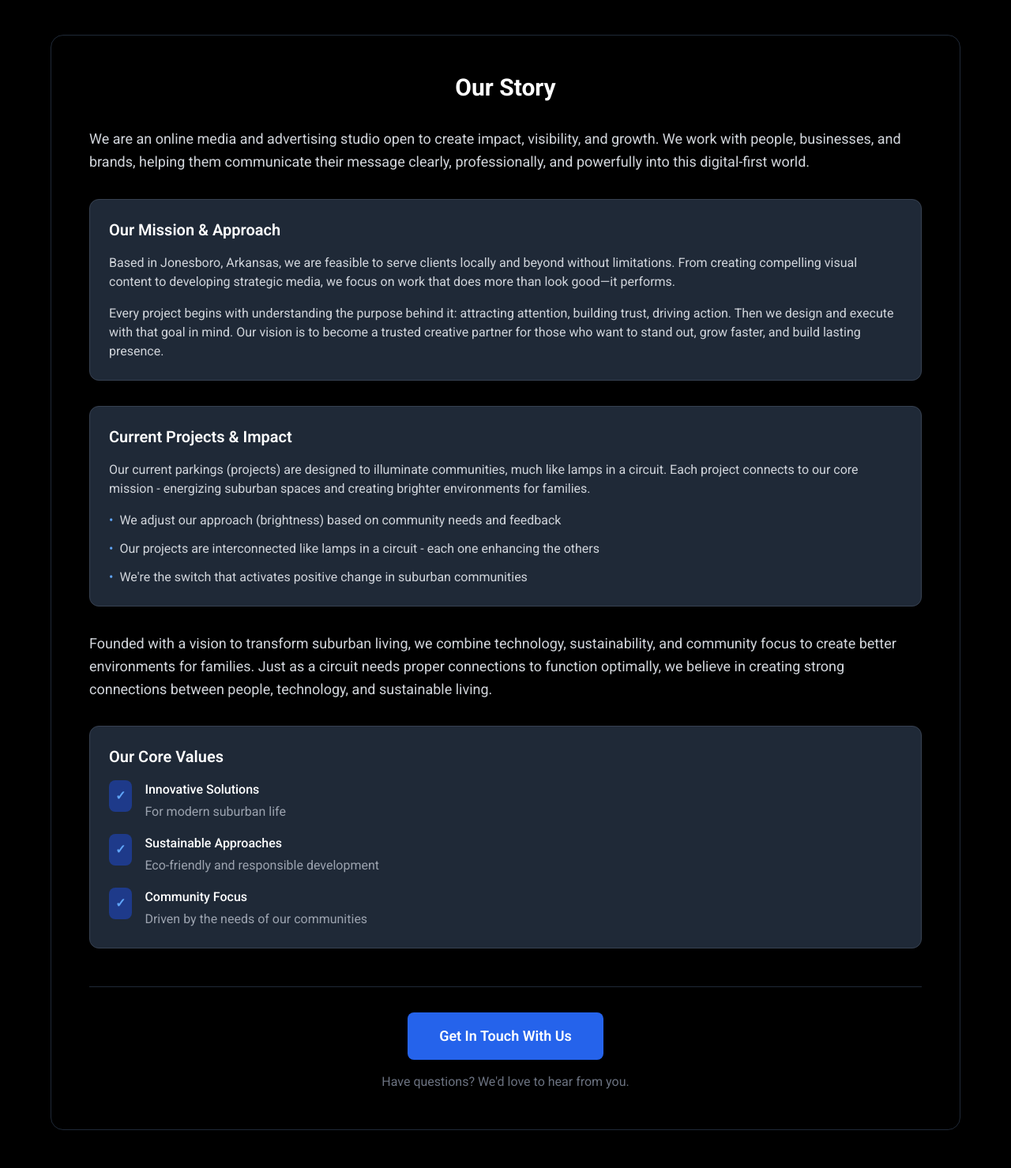
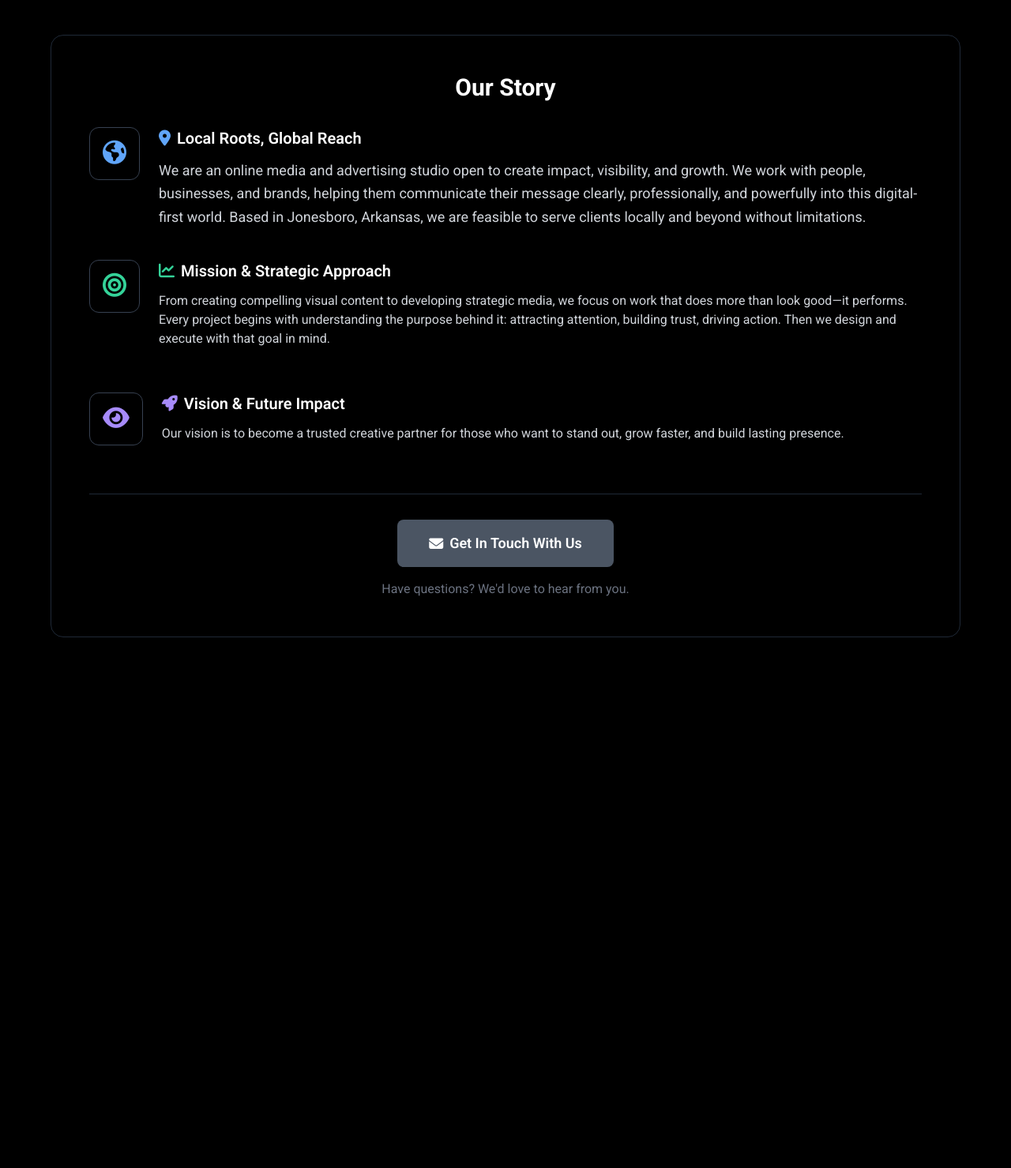
Before and after one commit to supersuburban08/WebStudio, a Django app: page /about/ in a window 1280 px wide. Shown: the part 883-2362 px from the top of the page at 79% size. After the commit the page ends 1690 px from the top, so only its background shows below. Run offline with Django 5.2, Linux system fonts and the light colour scheme; parts of the project's set-up code (start-up, migrations or seed data) failed here and were passed over; some web fonts are replaced.

Commit message:
Refactor about.html, index.html, and work.html for improved structure and content clarity

```diff
--- a/website/templates/website/about.html
+++ b/website/templates/website/about.html
@@ -1,4 +1,3 @@
-{# website/templates/website/about.html #}
 {% extends "website/base.html" %}
 {% load static %}
 
@@ -17,11 +16,10 @@
         </p>
       </div>
       <div class="rounded-2xl shadow-2xl overflow-hidden border border-gray-800">
-        <!-- Use the static about.jpg image -->
         <img src="{% static 'images/about.jpg' %}" alt="About Super Suburban"
           class="w-full h-auto object-cover max-h-[600px]"
           onerror="this.style.display='none'; this.nextElementSibling.style.display='flex';" />
-        <!-- Fallback placeholder (hidden by default) -->
+        <!-- Fallback placeholder -->
         <div class="w-full h-96 bg-gradient-to-br from-gray-900 to-gray-800 flex items-center justify-center hidden">
           <div class="text-center">
             <span class="text-white text-5xl font-bold block mb-4">Super Suburban</span>
@@ -29,99 +27,75 @@
           </div>
         </div>
       </div>
-
     </div>
   </div>
 
   <!-- Description Section Below Card -->
   <div class="container mx-auto px-4">
-    <!-- Text Content Section -->
     <div class="max-w-6xl mx-auto">
       <div class="border border-gray-800 rounded-2xl shadow-xl p-8 md:p-12">
         <h2 class="text-3xl font-bold text-white mb-8 text-center">Our Story</h2>
 
-        <div class="space-y-8 text-gray-300">
-          <div class="space-y-8">
-            <p class="text-lg leading-relaxed text-gray-300">
-              We are an online media and advertising studio open to create impact, visibility, and growth. We work with
-              people, businesses, and brands, helping them communicate their message clearly, professionally, and
-              powerfully into this digital-first world.
-            </p>
+        <div class="space-y-10 text-gray-300">
+          <!-- First Content Section with Icon -->
+          <div class="flex flex-col md:flex-row gap-6 items-start">
+            <div class="flex-shrink-0">
+              <div class="bg-gray-900/50 p-4 rounded-xl border border-gray-700">
+                <i class="fas fa-globe-americas text-3xl text-blue-400"></i>
+              </div>
+            </div>
+            <div>
+              <h3 class="text-xl font-semibold text-white mb-3 flex items-center gap-2">
+                <i class="fas fa-map-marker-alt text-blue-400"></i>
+                Local Roots, Global Reach
+              </h3>
+              <p class="text-lg leading-relaxed">
+                We are an online media and advertising studio open to create impact, visibility, and growth. We work
+                with
+                people, businesses, and brands, helping them communicate their message clearly, professionally, and
+                powerfully into this digital-first world. Based in Jonesboro, Arkansas, we are feasible to serve clients
+                locally and beyond without limitations.
+              </p>
+            </div>
+          </div>
 
-            <div class="bg-gray-800 rounded-xl p-6 border border-gray-700">
-              <h3 class="text-xl font-semibold text-white mb-4">Our Mission & Approach</h3>
-              <p class="text-gray-300 mb-4">
-                Based in Jonesboro, Arkansas, we are feasible to serve clients locally and beyond without limitations.
+          <!-- Second Content Section with Icon -->
+          <div class="flex flex-col md:flex-row gap-6 items-start">
+            <div class="flex-shrink-0">
+              <div class="bg-gray-900/50 p-4 rounded-xl border border-gray-700">
+                <i class="fas fa-bullseye text-3xl text-green-400"></i>
+              </div>
+            </div>
+            <div>
+              <h3 class="text-xl font-semibold text-white mb-3 flex items-center gap-2">
+                <i class="fas fa-chart-line text-green-400"></i>
+                Mission & Strategic Approach
+              </h3>
+              <p class="mb-4">
                 From creating compelling visual content to developing strategic media, we focus on work that does more
                 than look good—it performs.
-              </p>
-              <p class="text-gray-300">
                 Every project begins with understanding the purpose behind it: attracting attention, building trust,
-                driving action. Then we design and execute with that goal in mind. Our vision is to become a trusted
-                creative partner for those who want to stand out, grow faster, and build lasting presence.
+                driving action. Then we design and execute with that goal in mind.
               </p>
             </div>
+          </div>
 
-            <div class="bg-gray-800 rounded-xl p-6 border border-gray-700">
-              <h3 class="text-xl font-semibold text-white mb-4">Current Projects & Impact</h3>
-              <p class="text-gray-300 mb-4">
-                Our current parkings (projects) are designed to illuminate communities, much like lamps in a circuit.
-                Each project connects to our core mission - energizing suburban spaces and creating brighter
-                environments for families.
+          <!-- Third Content Section with Icon -->
+          <div class="flex flex-col md:flex-row gap-6 items-start">
+            <div class="flex-shrink-0">
+              <div class="bg-gray-900/50 p-4 rounded-xl border border-gray-700">
+                <i class="fas fa-eye text-3xl text-purple-400"></i>
+              </div>
+            </div>
+            <div>
+              <h3 class="text-xl font-semibold text-white mb-3 flex items-center gap-2">
+                <i class="fas fa-rocket text-purple-400"></i>
+                Vision & Future Impact
+              </h3>
+              <p class="mb-4">
+                Our vision is to become a trusted creative partner for those who want to stand out, grow faster, and
+                build lasting presence.
               </p>
-              <ul class="space-y-3 text-gray-300">
-                <li class="flex items-start">
-                  <span class="text-blue-400 mr-2">•</span>
-                  <span>We adjust our approach (brightness) based on community needs and feedback</span>
-                </li>
-                <li class="flex items-start">
-                  <span class="text-blue-400 mr-2">•</span>
-                  <span>Our projects are interconnected like lamps in a circuit - each one enhancing the others</span>
-                </li>
-                <li class="flex items-start">
-                  <span class="text-blue-400 mr-2">•</span>
-                  <span>We're the switch that activates positive change in suburban communities</span>
-                </li>
-              </ul>
-            </div>
-
-            <p class="text-lg leading-relaxed text-gray-300">
-              Founded with a vision to transform suburban living, we combine technology, sustainability, and community
-              focus to create better environments for families. Just as a circuit needs proper connections to function
-              optimally, we believe in creating strong connections between people, technology, and sustainable living.
-            </p>
-
-            <div class="bg-gray-800 rounded-xl p-6 mt-8 border border-gray-700">
-              <h3 class="text-xl font-semibold text-white mb-4">Our Core Values</h3>
-              <ul class="space-y-4">
-                <li class="flex items-start">
-                  <div class="bg-blue-900 p-2 rounded-lg mr-4">
-                    <span class="text-blue-400 font-bold">✓</span>
-                  </div>
-                  <div>
-                    <span class="font-medium text-white">Innovative Solutions</span>
-                    <p class="text-gray-400 mt-1">For modern suburban life</p>
-                  </div>
-                </li>
-                <li class="flex items-start">
-                  <div class="bg-blue-900 p-2 rounded-lg mr-4">
-                    <span class="text-blue-400 font-bold">✓</span>
-                  </div>
-                  <div>
-                    <span class="font-medium text-white">Sustainable Approaches</span>
-                    <p class="text-gray-400 mt-1">Eco-friendly and responsible development</p>
-                  </div>
-                </li>
-                <li class="flex items-start">
-                  <div class="bg-blue-900 p-2 rounded-lg mr-4">
-                    <span class="text-blue-400 font-bold">✓</span>
-                  </div>
-                  <div>
-                    <span class="font-medium text-white">Community Focus</span>
-                    <p class="text-gray-400 mt-1">Driven by the needs of our communities</p>
-                  </div>
-                </li>
-              </ul>
             </div>
           </div>
         </div>
@@ -129,7 +103,8 @@
         <!-- Optional CTA Button -->
         <div class="mt-12 pt-8 border-t border-gray-800 text-center">
           <a href="/contact"
-            class="inline-block bg-blue-600 text-white px-10 py-4 rounded-lg font-semibold text-lg hover:bg-blue-700 transition-colors duration-300 shadow-lg hover:shadow-xl">
+            class="inline-flex items-center gap-2 bg-gray-600 text-white px-10 py-4 rounded-lg font-semibold text-lg hover:bg-gray-700 transition-colors duration-300 shadow-lg hover:shadow-xl">
+            <i class="fas fa-envelope"></i>
             Get In Touch With Us
           </a>
           <p class="text-gray-500 mt-4">
```
Also changed, not shown: website/templates/website/index.html (+51 -7 lines), website/templates/website/work.html (+7 -14 lines).
